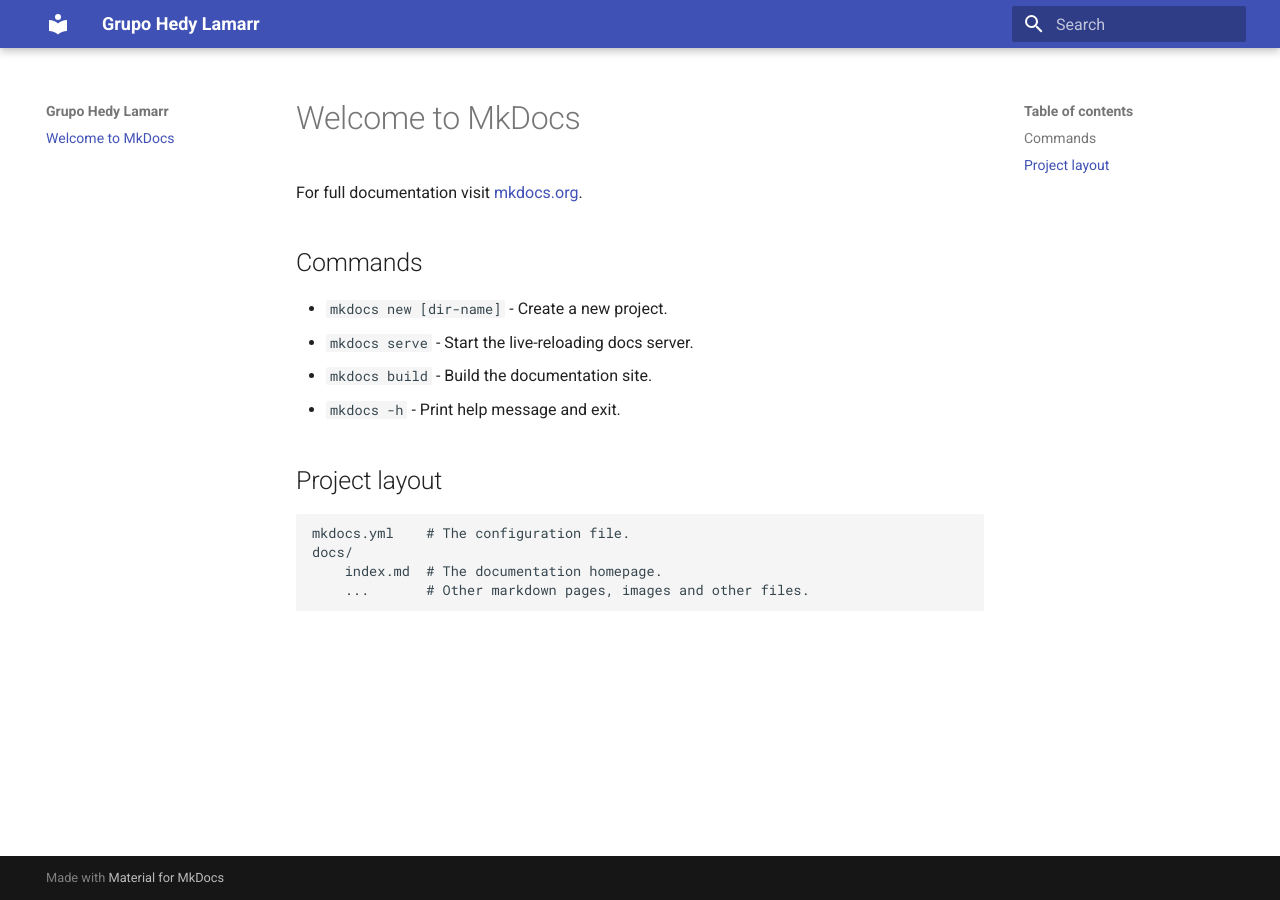
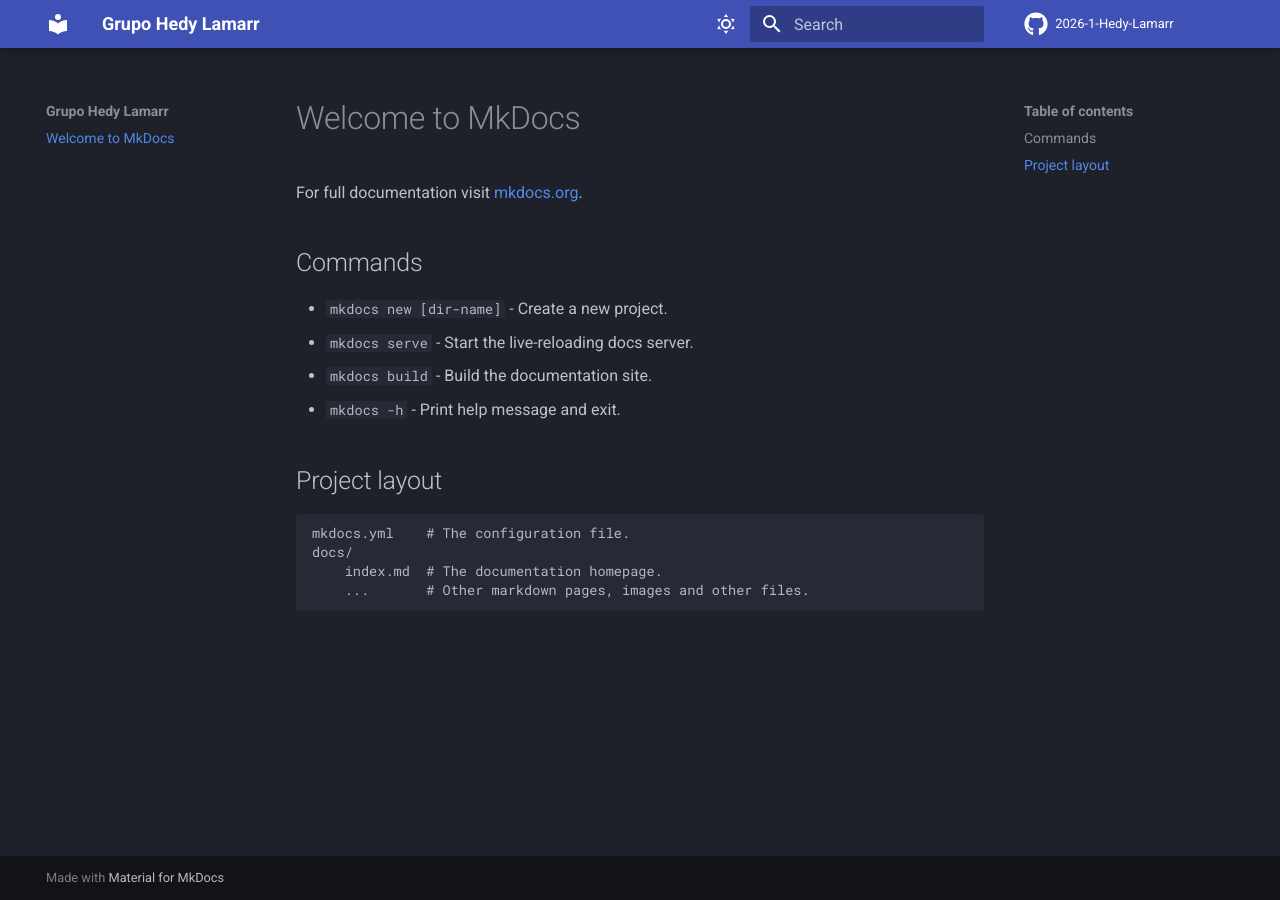
Before and after one commit to FCTE-Qualidade-de-Software-1/2026-1_T01_HEDY_LAMAR, an MkDocs documentation site: the page built from docs/index.md, in a window 1280 px wide. Built offline with MkDocs 1.6.1 and Material for MkDocs 9.7.7, drawn with Linux system fonts in a browser that asks for light colours; comment, search, counter and statistics services are not loaded.

Commit message:
feat: update mkdocs configuration with site details and theme palette

```diff
--- a/mkdocs.yml
+++ b/mkdocs.yml
@@ -1,3 +1,24 @@
 site_name: Grupo Hedy Lamarr
+site_url: https://fcte-qualidade-de-software-1.github.io/2026-1_T01_HEDY_LAMAR/
+repo_url: https://github.com/FCTE-Qualidade-de-Software-1/2026-1_T01_HEDY_LAMAR
+repo_name: 2026-1-Hedy-Lamarr
 theme:
   name: material
+  icon:
+    repo: fontawesome/brands/github
+  palette:
+    # Dark Mode
+    - scheme: slate
+      toggle:
+        icon: material/weather-sunny
+        name: Dark mode
+      primary: indigo
+      accent: orange
+
+    # Light Mode
+    - scheme: default
+      toggle:
+        icon: material/weather-night
+        name: Light mode
+      primary: indigo
+      accent: orange
```
